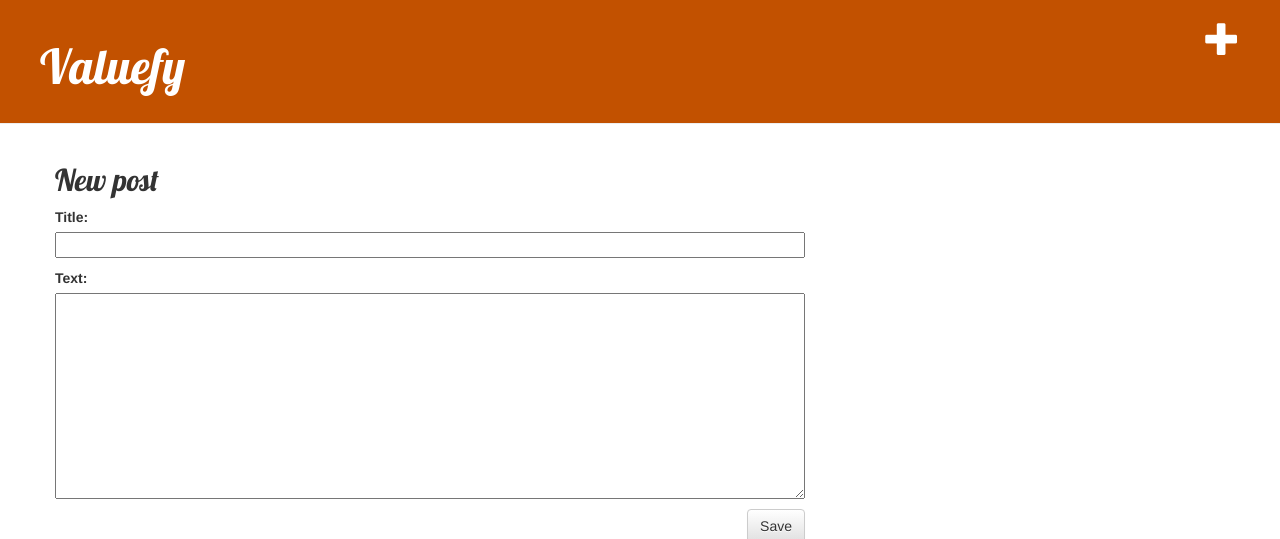
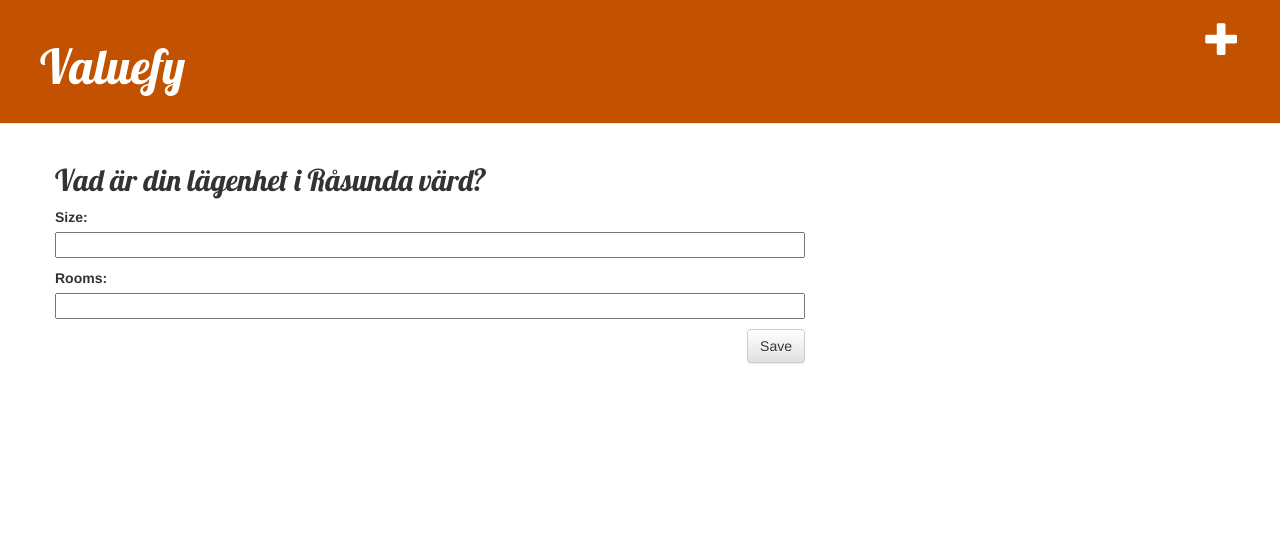
Before and after one commit to pantzare/apartment_valuation, a Django app: template mysite/blog/templates/blog/post_edit.html in a window 1280 px wide. Shown: the top 539 px of the page. Run offline with Django 3.2, Linux system fonts and the light colour scheme; the template is opened without the code that fills it: values that come from a table or form of the project are taken from there, others are empty; some libraries are stand-ins or nearby versions.

Commit message:
valuation added to site

```diff
--- a/mysite/blog/forms.py
+++ b/mysite/blog/forms.py
@@ -6,4 +6,4 @@ class PostForm(forms.ModelForm):
 
     class Meta:
         model = Post
-        fields = ('title', 'text',)
+        fields = ('size', 'rooms',)
--- a/mysite/blog/models.py
+++ b/mysite/blog/models.py
@@ -8,8 +8,8 @@ from django.utils import timezone
 
 class Post(models.Model):
     author = models.ForeignKey(settings.AUTH_USER_MODEL, on_delete=models.CASCADE)
-    title = models.CharField(max_length=200)
-    text = models.TextField()
+    size = models.CharField(max_length=200)
+    rooms = models.CharField(max_length=200)
     created_date = models.DateTimeField(default=timezone.now)
     published_date = models.DateTimeField(blank=True, null=True)
 
@@ -17,5 +17,5 @@ class Post(models.Model):
         self.published_date = timezone.now()
         self.save()
 
-    def __str__(self):
-        return self.title
+    def __tuple__(self):
+        return self.size
--- a/mysite/blog/templates/blog/post_edit.html
+++ b/mysite/blog/templates/blog/post_edit.html
@@ -1,7 +1,7 @@
 {% extends 'blog/base.html' %}
 
 {% block content %}
-    <h2>New post</h2>
+    <h2>Vad är din lägenhet i Råsunda värd?</h2>
     <form method="POST" class="post-form">{% csrf_token %}
         {{ form.as_p }}
         <button type="submit" class="save btn btn-default">Save</button>
--- /dev/null
+++ b/mysite/blog/templates/blog/valuation.html
@@ -0,0 +1,5 @@
+{% extends 'blog/base.html' %}
+{% block content %}
+
+<h2><a>Din lägenhet är värd {{ my_apartment_value }} kr.</a></h2>
+{% endblock %}
--- a/mysite/blog/urls.py
+++ b/mysite/blog/urls.py
@@ -2,6 +2,7 @@ from django.urls import path
 from . import views
 
 urlpatterns = [
-    path('', views.post_list, name='post_list'),
-    path('post/new/', views.post_new, name='post_new'),
+    path('posts/', views.post_list, name='post_list'),
+    path('', views.post_new, name='post_new'),
+    path('valuation/', views.valuation, name='valuation')
 ]
```
Also changed, not shown: mysite/blog/templates/blog/post_list.html (+7 -2 lines), mysite/blog/views.py (+63 -2 lines), mysite/blog/migrations/0002_auto_20210102_1614.py (added), mysite/db.sqlite3, 1 other file.
